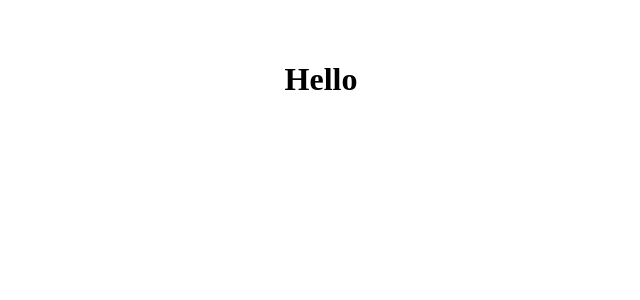
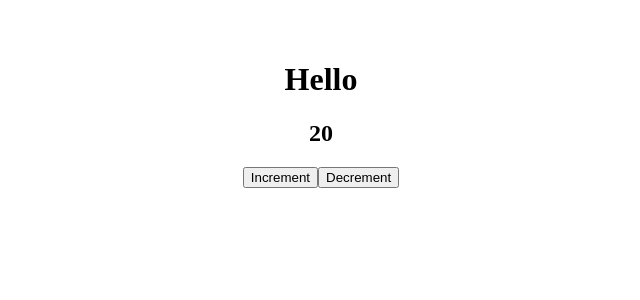
Before and after one commit to mishra-abhishek-kumar/learningReact, a React (Vite) app in the folder 11reduxtoolkit/: page / in a window 1280 px wide. Shown: the top 300 px of the page, without its empty margins (319-959 px from the left). Built offline with nearby package versions, Linux system fonts and the light colour scheme.

Commit message:
rendering Home component inside App.jsx

```diff
--- a/11reduxtoolkit/src/App.jsx
+++ b/11reduxtoolkit/src/App.jsx
@@ -1,12 +1,13 @@
-import './App.css'
+import "./App.css";
+import Home from "./components/Home";
 
 function App() {
-
-  return (
-    <>
-      <h1>Hello</h1>
-    </>
-  )
+	return (
+		<>
+			<h1>Hello</h1>
+			<Home />
+		</>
+	);
 }
 
-export default App
+export default App;
--- /dev/null
+++ b/11reduxtoolkit/src/components/Home.jsx
@@ -0,0 +1,15 @@
+import React from "react";
+
+function Home() {
+	const value = 20;
+	return (
+		<>
+			<h2>{value}</h2>
+
+			<button>Increment</button>
+			<button>Decrement</button>
+		</>
+	);
+}
+
+export default Home;
```
